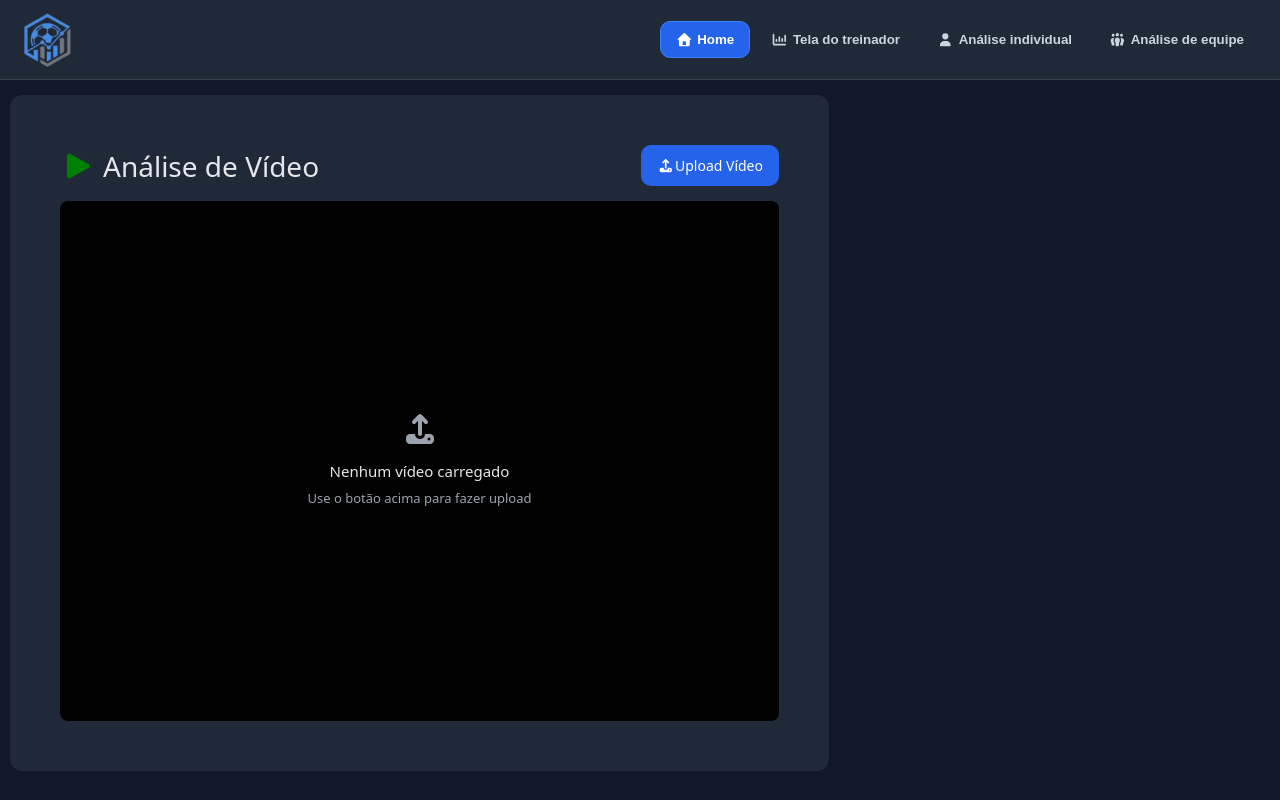
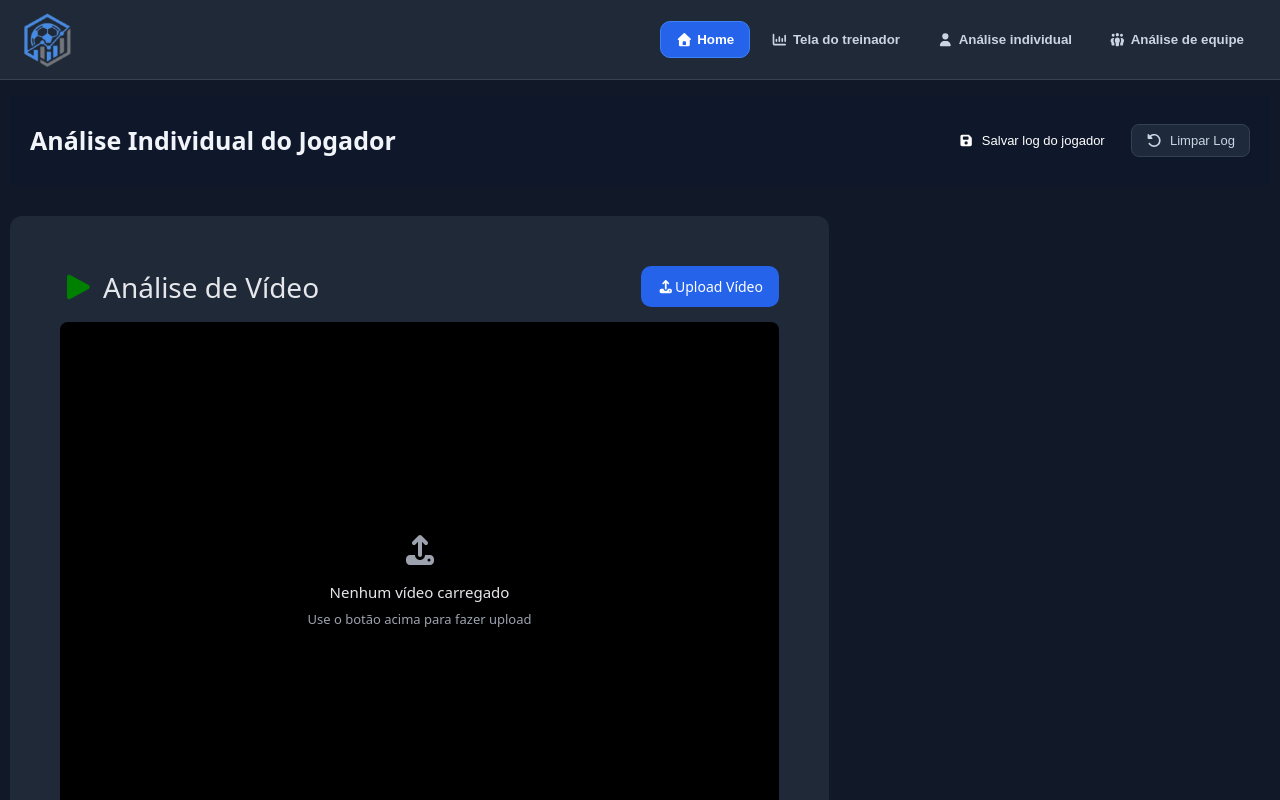
Before and after one commit to diogodls/player, a React (Vite) app: page /individual-analysis in a window 1280 px wide. Shown: the top 800 px of the page. Built offline with nearby package versions, Linux system fonts and the light colour scheme.

Commit message:
cria header

```diff
--- /dev/null
+++ b/src/components/HeaderAnalysis/HeaderAnalysis.module.scss
@@ -0,0 +1,57 @@
+.container {
+  width: 100%;
+  background: #0f172a; // dark navy
+  padding: 10px 20px;
+
+  display: flex;
+  justify-content: space-between;
+  align-items: center;
+}
+
+.title {
+  font-size: 25px;
+  font-weight: 600;
+  color: #f1f5f9;
+}
+
+.actions {
+  display: flex;
+  gap: 12px;
+}
+
+.button {
+  display: flex;
+  align-items: center;
+  gap: 8px;
+
+  padding: 8px 14px;
+  border-radius: 8px;
+  font-size: 13px;
+  font-weight: 500;
+  border: none;
+  cursor: pointer;
+  transition: 0.2s ease;
+
+  svg {
+    font-size: 13px;
+  }
+}
+
+.save {
+  background: var(--selected-blue);
+  color: white;
+
+  &:hover {
+    background: #1d4ed8;
+  }
+}
+
+.clear {
+  background: #1e293b;
+  color: #cbd5e1;
+  border: 1px solid #334155;
+
+  &:hover {
+    background: #334155;
+  }
+}
--- /dev/null
+++ b/src/components/HeaderAnalysis/HeaderAnalysis.tsx
@@ -0,0 +1,38 @@
+import styles from "./HeaderAnalysis.module.scss";
+import { FontAwesomeIcon } from "@fortawesome/react-fontawesome";
+import { faFloppyDisk, faRotateLeft } from "@fortawesome/free-solid-svg-icons";
+
+type Props = {
+  onSave?: () => void;
+  onClear?: () => void;
+};
+
+const IndividualAnalysisHeader = ({ onSave, onClear }: Props) => {
+  return (
+    <div className={styles.container}>
+      <h1 className={styles.title}>
+        Análise Individual do Jogador
+      </h1>
+
+      <div className={styles.actions}>
+        <button
+          className={`${styles.button} ${styles.save}`}
+          onClick={onSave}
+        >
+          <FontAwesomeIcon icon={faFloppyDisk} />
+          Salvar log do jogador
+        </button>
+
+        <button
+          className={`${styles.button} ${styles.clear}`}
+          onClick={onClear}
+        >
+          <FontAwesomeIcon icon={faRotateLeft} />
+          Limpar Log
+        </button>
+      </div>
+    </div>
+  );
+};
+
+export default IndividualAnalysisHeader;
--- a/src/pages/IndividualAnalysis/IndividualAnalysis.tsx
+++ b/src/pages/IndividualAnalysis/IndividualAnalysis.tsx
@@ -1,10 +1,15 @@
 import styles from "../CoachDashboard/CoachDashboard.module.scss";
 import VideoAnalysis from "../../components/VideoAnalysis/VideoAnalysis.tsx";
 import ActionLog from "../../components/ActionLog/ActionLog.tsx";
+import HeaderAnalysis from "../../components/HeaderAnalysis/HeaderAnalysis.tsx";
 
 const IndividualAnalysis = () => {
   return (
     <div className={styles.container}>
+      <HeaderAnalysis
+        onSave={() => console.log("Salvar")}
+        onClear={() => console.log("Limpar")}
+      />
       <VideoAnalysis/>
       <ActionLog/>
     </div>
```
Also changed, not shown: 1 other file (tests, documents, lock files or other folders).
